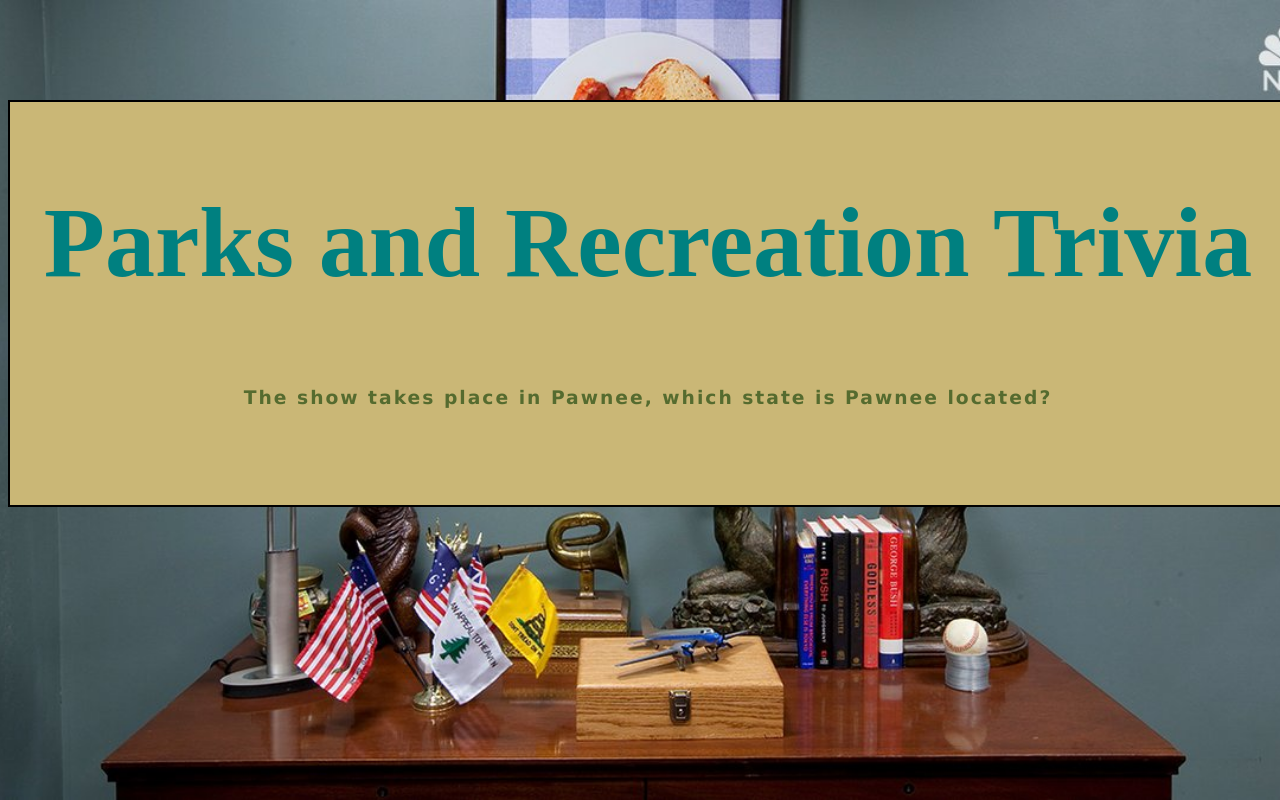
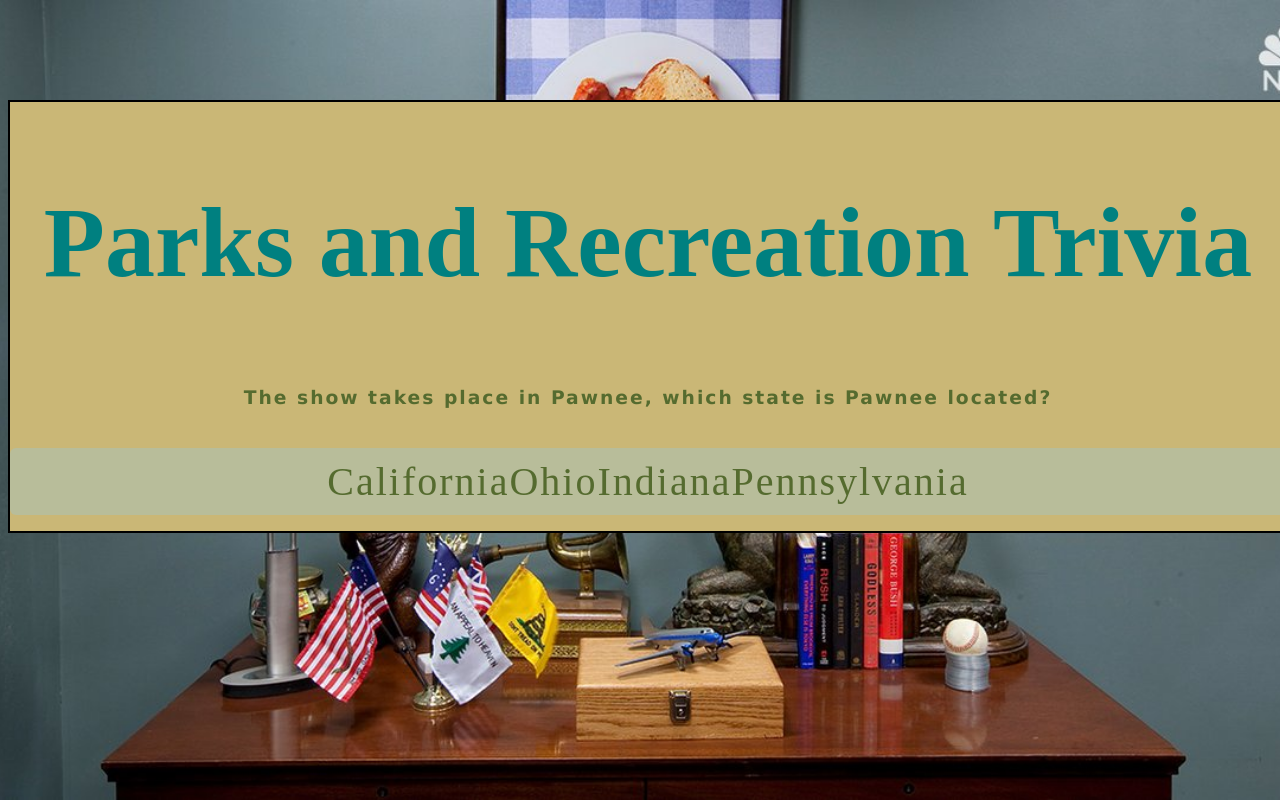
Before and after one commit to kaiden-m7/TriviaGame, a plain HTML site: page index.html in a window 1280 px wide. Both pictures are taken after a click on the button "Let's do this". Drawn offline with nearby package versions, Linux system fonts and the light colour scheme.

Commit message:
<adding readme text and working on getting answers to load>

```diff
--- a/assets/css/style.css
+++ b/assets/css/style.css
@@ -101,10 +101,13 @@
   }
 
   .answers { /*answers block*/
-    margin-top: 37px;
     color: darkolivegreen;
+    font-size: 40px;
     text-align: center;
-    background-color: darkgray;
-    display: inline-table;
+    background-color: rgb(184, 189, 154);
+    border-radius: 6px;
+    padding: 4px;
+    padding: 10px;
+    letter-spacing: 2px;
 
   }
--- a/assets/javascript/app.js
+++ b/assets/javascript/app.js
@@ -108,14 +108,14 @@
         if (answered === false) {
             timer();
         }
-        let rightAnswer = triviaQuestions[indexTrivia].rightAnswer;
+        rightAnswer = triviaQuestions[indexTrivia].rightAnswer;
         let question = triviaQuestions[indexTrivia].question;
         $('.question').html(question)
         console.log(rightAnswer)
         console.log(triviaQuestions[indexTrivia].answers)
-        for (let i = 0; i < 8; i++) {
-            let answer = triviaQuestions[indexTrivia].answers[i];
-            $('.answers').append('<h4 class= "answerChoices id=' + i + '>' + answer + '</h4>');
+        for (var i = 0; i < 8; i++) {
+            var answers = triviaQuestions[indexTrivia].answers[i];
+            $('.answers').append(answers);
         }
         $("h4").click(function () {
             let id = $(this).attr('id');
@@ -155,7 +155,7 @@
 
             }, 5000);
         }
-    }
+    };
 
     $('.startButton').on("click", function () {
         $('.startButton');
```
Also changed, not shown: 1 other file.
